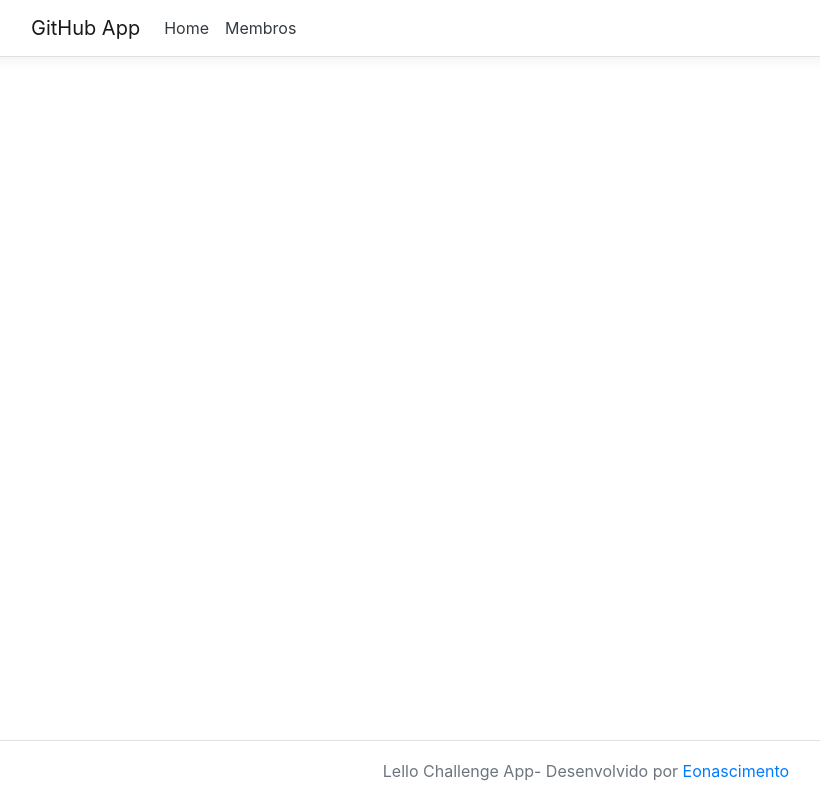
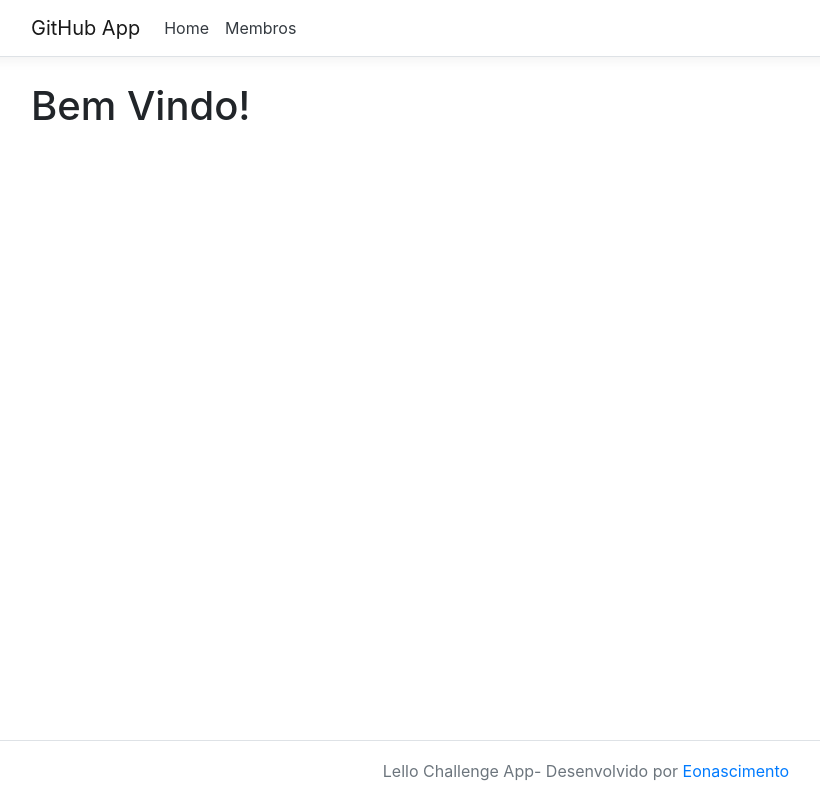
Before and after one commit to eonascimento/LelloChallengeApp, an Angular app in the folder lello-challenge-app/: page /home in a window 1280 px wide. Shown: the whole page, without its empty margins (54-874 px from the left). Built offline with nearby package versions, Linux system fonts and the light colour scheme.

Commit message:
Ajuste de Layout

```diff
--- a/lello-challenge-app/src/app/membros/lista/lista.component.html
+++ b/lello-challenge-app/src/app/membros/lista/lista.component.html
@@ -1,4 +1,4 @@
-<div class="container container-fluid ">
+<div class="container main-container">
 
   <h1>Lista de Membros</h1>
   <div class="input-group mb-3">
--- a/lello-challenge-app/src/app/navegacao/home/home.component.html
+++ b/lello-challenge-app/src/app/navegacao/home/home.component.html
@@ -0,0 +1,3 @@
+<div class="container main-container">
+  <h1>Bem Vindo!</h1>
+</div>
```
